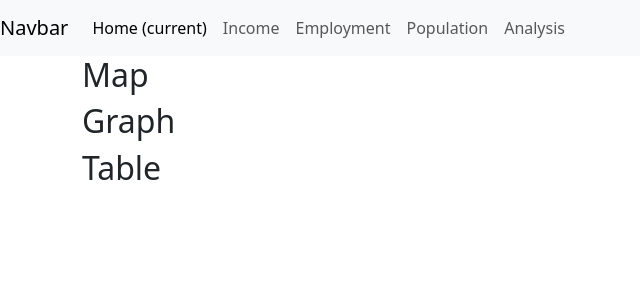
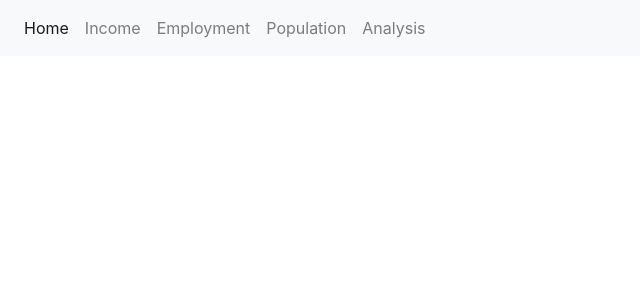
Before and after one commit to sbowe1/california-demographics, a Flask app: template templates/analysis.html in a window 1280 px wide. Shown: the top 300 px of the page, without its empty margins (0-640 px from the left). Run offline with Flask 2, Linux system fonts and the light colour scheme; the template is opened without the code that fills it, so the values that code supplies are empty; some libraries are stand-ins or nearby versions.

Commit message:
fixed formatting

```diff
--- a/app.py
+++ b/app.py
@@ -12,7 +12,8 @@ def home():
 def income():
     engine = create_engine(f"sqlite:///resources/sqlite/income.sqlite")
     data = engine.execute("SELECT * FROM income")
-    return render_template("income.html", data=data)
+    column2 = 'Median Income'
+    return render_template("income.html", data=data, column2 = column2)
 
 @app.route("/employment")
 def employment():
@@ -25,7 +26,12 @@ def employment():
 def population():
     engine = create_engine(f"sqlite:///resources/sqlite/population.sqlite")
     data = engine.execute("SELECT * FROM population")
-    return render_template("income.html", data=data)
+    column2 = 'Total Population'
+    return render_template("income.html", data=data, column2=column2)
+
+@app.route("/analysis")
+def analysis():
+    return render_template("analysis.html")
 
 if __name__ == "__main__":
     app.run(debug=True)
--- a/templates/analysis.html
+++ b/templates/analysis.html
@@ -7,48 +7,17 @@
     <meta http-equiv="X-UA-Compatible" content="ie=edge">
     <title> </title>
     <!-- Bootstrap Stylesheet -->
-    <link rel="stylesheet" href="assets/css/bootstrap.min.css" media="screen">
+    <link rel="stylesheet" href="https://stackpath.bootstrapcdn.com/bootstrap/4.3.1/css/bootstrap.min.css" integrity="sha384-ggOyR0iXCbMQv3Xipma34MD+dH/1fQ784/j6cY/iJTQUOhcWr7x9JvoRxT2MZw1T" crossorigin="anonymous">
 
 </head>
 
 <body>
     <!-- Navbar -->
-    <nav class="navbar navbar-expand-lg navbar-light bg-light">
-        <a class="navbar-brand" href="#">Navbar</a>
-        <button class="navbar-toggler" type="button" data-toggle="collapse" data-target="#navbarNavAltMarkup" aria-controls="navbarNavAltMarkup" aria-expanded="false" aria-label="Toggle navigation">
-          <span class="navbar-toggler-icon"></span>
-        </button>
-        <div class="collapse navbar-collapse" id="navbarNavAltMarkup">
-          <div class="navbar-nav">
-            <a class="nav-item nav-link active" href="#">Home <span class="sr-only">(current)</span></a>
-            <a class="nav-item nav-link" href="#">Income</a>
-            <a class="nav-item nav-link" href="#">Employment</a>
-            <a class="nav-item nav-link" href="#">Population</a>
-            <a class="nav-item nav-link" href="#">Analysis</a>
-          </div>
-        </div>
-      </nav>
+    {% include 'nav.html' %}
 
-      <div class="container">
-        <section class="row">
-            <div class="col-md-12">
-                <h2 class="header">Map</h2>
-                <div class="map"></div>
-            </div>
-        </section>
-        <section class="row">
-            <div class="col-md-12">
-                <h2 class="header">Graph</h2>
-                <div class="graph"></div>
-            </div>
-        </section>
-        <section class="row">
-            <div class="col-md-12">
-                <h2 class="header">Table</h2>
-                <div class="table"></div>
-            </div>
-        </section>
-      </div>
+    <div class="container">
+
+    </div>
 </body>
 
 </html>
--- a/templates/index.html
+++ b/templates/index.html
@@ -7,7 +7,8 @@
   <meta http-equiv="X-UA-Compatible" content="ie=edge">
   <title> </title>
   <!-- Bootstrap Stylesheet -->
-    <link rel="stylesheet" href="assets/css/bootstrap.min.css" media="screen">
+  <link rel="stylesheet" href="https://stackpath.bootstrapcdn.com/bootstrap/4.3.1/css/bootstrap.min.css"
+    integrity="sha384-ggOyR0iXCbMQv3Xipma34MD+dH/1fQ784/j6cY/iJTQUOhcWr7x9JvoRxT2MZw1T" crossorigin="anonymous">
 
 </head>
 
--- a/templates/nav.html
+++ b/templates/nav.html
@@ -1,5 +1,4 @@
 <nav class="navbar navbar-expand-lg navbar-light bg-light">
-    <a class="navbar-brand" href="#">Navbar</a>
     <button class="navbar-toggler" type="button" data-toggle="collapse" data-target="#navbarNavAltMarkup" aria-controls="navbarNavAltMarkup" aria-expanded="false" aria-label="Toggle navigation">
       <span class="navbar-toggler-icon"></span>
     </button>
```
Also changed, not shown: templates/employment.html (+22 -4 lines), templates/income.html (+7 -2 lines), templates/population.html (+1 -15 lines). Lines whose indentation alone changed are shown as unchanged.
